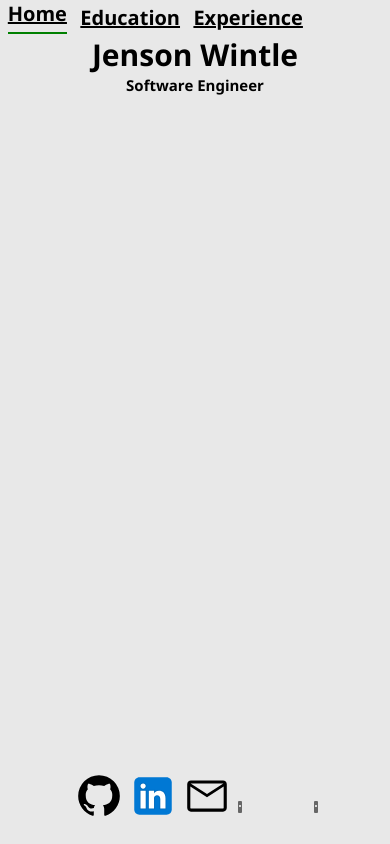
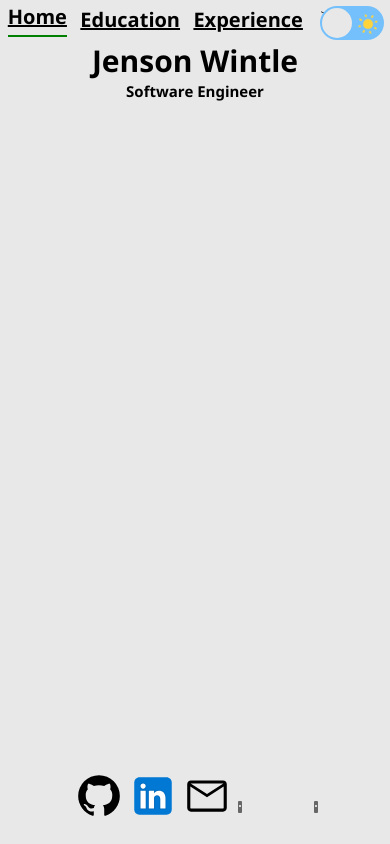
Before and after one commit to Jensooon/jenson-wintle.dev, an Angular app: page /home in a window 390 px wide. Built offline with nearby package versions, Linux system fonts and the light colour scheme.

Commit message:
Implemented mobile-toggle button.

```diff
--- /dev/null
+++ b/src/app/site-header/mobile-toggle/mobile-toggle.component.css
@@ -0,0 +1,108 @@
+/* From Uiverse.io by andrew-demchenk0 */
+.switch {
+  font-size: 17px;
+  position: relative;
+  display: inline-block;
+  width: 64px;
+  height: 34px;
+}
+
+.switch input {
+  opacity: 0;
+  width: 0;
+  height: 0;
+}
+
+.slider {
+  position: absolute;
+  cursor: pointer;
+  top: 0;
+  left: 0;
+  right: 0;
+  bottom: 0;
+  background-color: #73c0fc;
+  transition: 0.4s;
+  border-radius: 30px;
+}
+
+.slider:before {
+  position: absolute;
+  content: "";
+  height: 30px;
+  width: 30px;
+  border-radius: 20px;
+  left: 2px;
+  bottom: 2px;
+  z-index: 2;
+  background-color: #e8e8e8;
+  transition: 0.4s;
+}
+
+.sun svg {
+  position: absolute;
+  top: 6px;
+  left: 36px;
+  z-index: 1;
+  width: 24px;
+  height: 24px;
+}
+
+.moon svg {
+  fill: #73c0fc;
+  position: absolute;
+  top: 5px;
+  left: 5px;
+  z-index: 1;
+  width: 24px;
+  height: 24px;
+}
+
+/* .switch:hover */
+.sun svg {
+  animation: rotate 15s linear infinite;
+}
+
+@keyframes rotate {
+  0% {
+    transform: rotate(0);
+  }
+
+  100% {
+    transform: rotate(360deg);
+  }
+}
+
+/* .switch:hover */
+.moon svg {
+  animation: tilt 5s linear infinite;
+}
+
+@keyframes tilt {
+  0% {
+    transform: rotate(0deg);
+  }
+
+  25% {
+    transform: rotate(-10deg);
+  }
+
+  75% {
+    transform: rotate(10deg);
+  }
+
+  100% {
+    transform: rotate(0deg);
+  }
+}
+
+.input:checked + .slider {
+  background-color: #183153;
+}
+
+.input:focus + .slider {
+  box-shadow: 0 0 1px #183153;
+}
+
+.input:checked + .slider:before {
+  transform: translateX(30px);
+}
--- /dev/null
+++ b/src/app/site-header/mobile-toggle/mobile-toggle.component.html
@@ -0,0 +1,23 @@
+<label class="switch" type="checkbox" (change)="toggle()">
+  <span class="sun"
+    ><svg xmlns="http://www.w3.org/2000/svg" viewBox="0 0 24 24">
+      <g fill="#ffd43b">
+        <circle r="5" cy="12" cx="12"></circle>
+        <path
+          d="m21 13h-1a1 1 0 0 1 0-2h1a1 1 0 0 1 0 2zm-17 0h-1a1 1 0 0 1 0-2h1a1 1 0 0 1 0 2zm13.66-5.66a1 1 0 0 1 -.66-.29 1 1 0 0 1 0-1.41l.71-.71a1 1 0 1 1 1.41 1.41l-.71.71a1 1 0 0 1 -.75.29zm-12.02 12.02a1 1 0 0 1 -.71-.29 1 1 0 0 1 0-1.41l.71-.66a1 1 0 0 1 1.41 1.41l-.71.71a1 1 0 0 1 -.7.24zm6.36-14.36a1 1 0 0 1 -1-1v-1a1 1 0 0 1 2 0v1a1 1 0 0 1 -1 1zm0 17a1 1 0 0 1 -1-1v-1a1 1 0 0 1 2 0v1a1 1 0 0 1 -1 1zm-5.66-14.66a1 1 0 0 1 -.7-.29l-.71-.71a1 1 0 0 1 1.41-1.41l.71.71a1 1 0 0 1 0 1.41 1 1 0 0 1 -.71.29zm12.02 12.02a1 1 0 0 1 -.7-.29l-.66-.71a1 1 0 0 1 1.36-1.36l.71.71a1 1 0 0 1 0 1.41 1 1 0 0 1 -.71.24z"
+        ></path>
+      </g>
+    </svg>
+    ></span
+  >
+  <span class="moon"
+    ><svg xmlns="http://www.w3.org/2000/svg" viewBox="0 0 384 512">
+      <path
+        d="m223.5 32c-123.5 0-223.5 100.3-223.5 224s100 224 223.5 224c60.6 0 115.5-24.2 155.8-63.4 5-4.9 6.3-12.5 3.1-18.7s-10.1-9.7-17-8.5c-9.8 1.7-19.8 2.6-30.1 2.6-96.9 0-175.5-78.8-175.5-176 0-65.8 36-123.1 89.3-153.3 6.1-3.5 9.2-10.5 7.7-17.3s-7.3-11.9-14.3-12.5c-6.3-.5-12.6-.8-19-.8z"
+      ></path>
+    </svg>
+    ></span
+  >
+  <input type="checkbox" class="input" />
+  <span class="slider"></span>
+</label>
--- /dev/null
+++ b/src/app/site-header/mobile-toggle/mobile-toggle.component.ts
@@ -0,0 +1,22 @@
+import { Component } from '@angular/core';
+import { ThemeServiceService } from '../../theme-service.service';
+
+@Component({
+  selector: 'app-mobile-toggle',
+  standalone: true,
+  imports: [],
+  templateUrl: './mobile-toggle.component.html',
+  styleUrl: './mobile-toggle.component.css',
+})
+export class MobileToggleComponent {
+  constructor(private themeService: ThemeServiceService) {}
+
+  toggle() {
+    // If you want to set the theme to dark, do this:
+    if (this.themeService.getIsDark()) {
+      this.themeService.setGlobalDark(false);
+    } else {
+      this.themeService.setGlobalDark(true);
+    }
+  }
+}
--- a/src/app/site-header/site-header.component.css
+++ b/src/app/site-header/site-header.component.css
@@ -15,6 +15,12 @@
 }
 
 .bb8 {
+  padding-top: 1.5%;
+  padding-right: 1.5%;
+}
+
+.mobile-toggle {
+  display: none;
   padding-top: 1.5%;
   padding-right: 1.5%;
 }
@@ -50,6 +56,9 @@
   .bb8 {
     display: none;
   }
+  .mobile-toggle {
+    display: block;
+  }
 }
 
 .dark-navHeader.active {
--- a/src/app/site-header/site-header.component.html
+++ b/src/app/site-header/site-header.component.html
@@ -30,5 +30,6 @@
       >
     </div>
     <app-bb8-toggle class="bb8"></app-bb8-toggle>
+    <app-mobile-toggle class="mobile-toggle"></app-mobile-toggle>
   </div>
 </div>
--- a/src/app/site-header/site-header.component.ts
+++ b/src/app/site-header/site-header.component.ts
@@ -3,11 +3,12 @@
 import { Subscription } from 'rxjs';
 import { ThemeServiceService } from '../theme-service.service';
 import { RouterModule } from '@angular/router';
+import { MobileToggleComponent } from './mobile-toggle/mobile-toggle.component';
 
 @Component({
   selector: 'app-site-header',
   standalone: true,
-  imports: [Bb8ToggleComponent, RouterModule],
+  imports: [Bb8ToggleComponent, RouterModule, MobileToggleComponent],
   templateUrl: './site-header.component.html',
   styleUrl: './site-header.component.css',
 })
```
Also changed, not shown: 1 other file (tests, documents, lock files or other folders).
